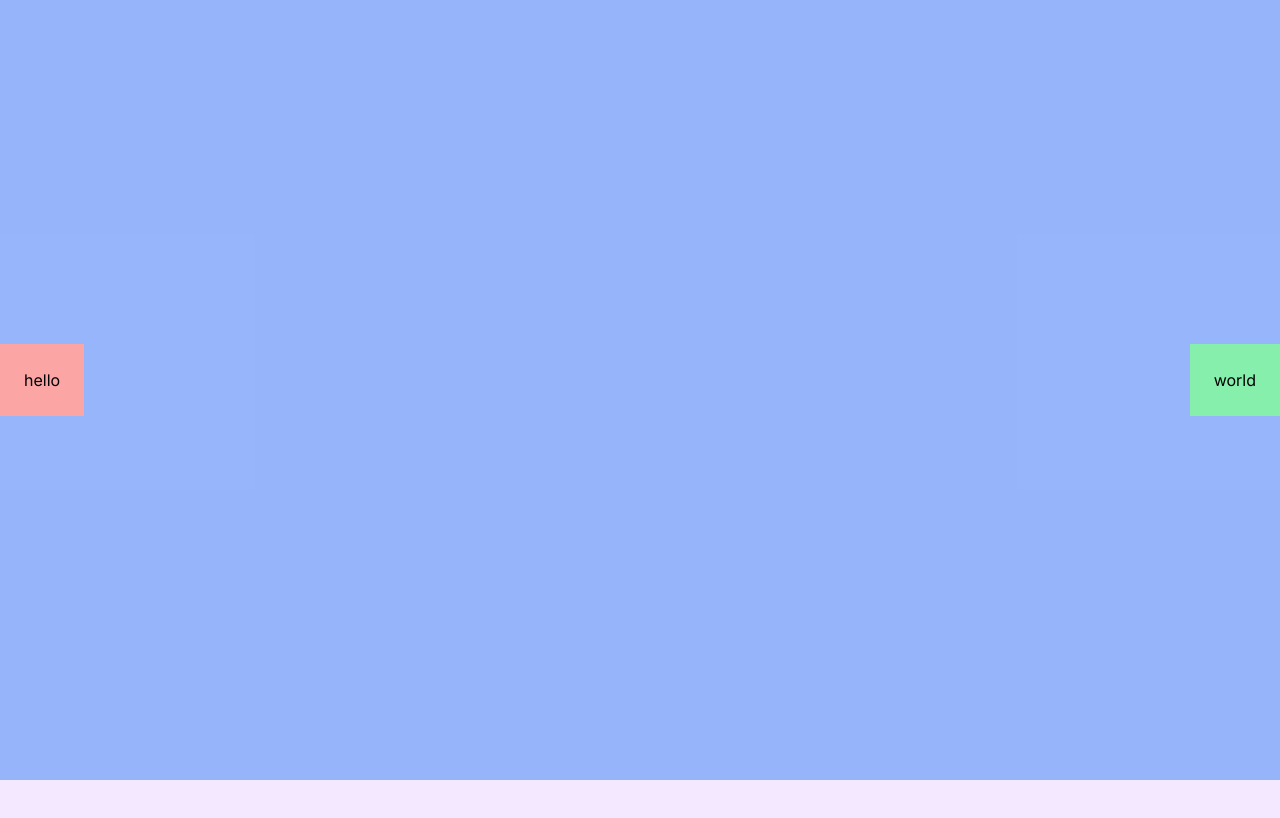
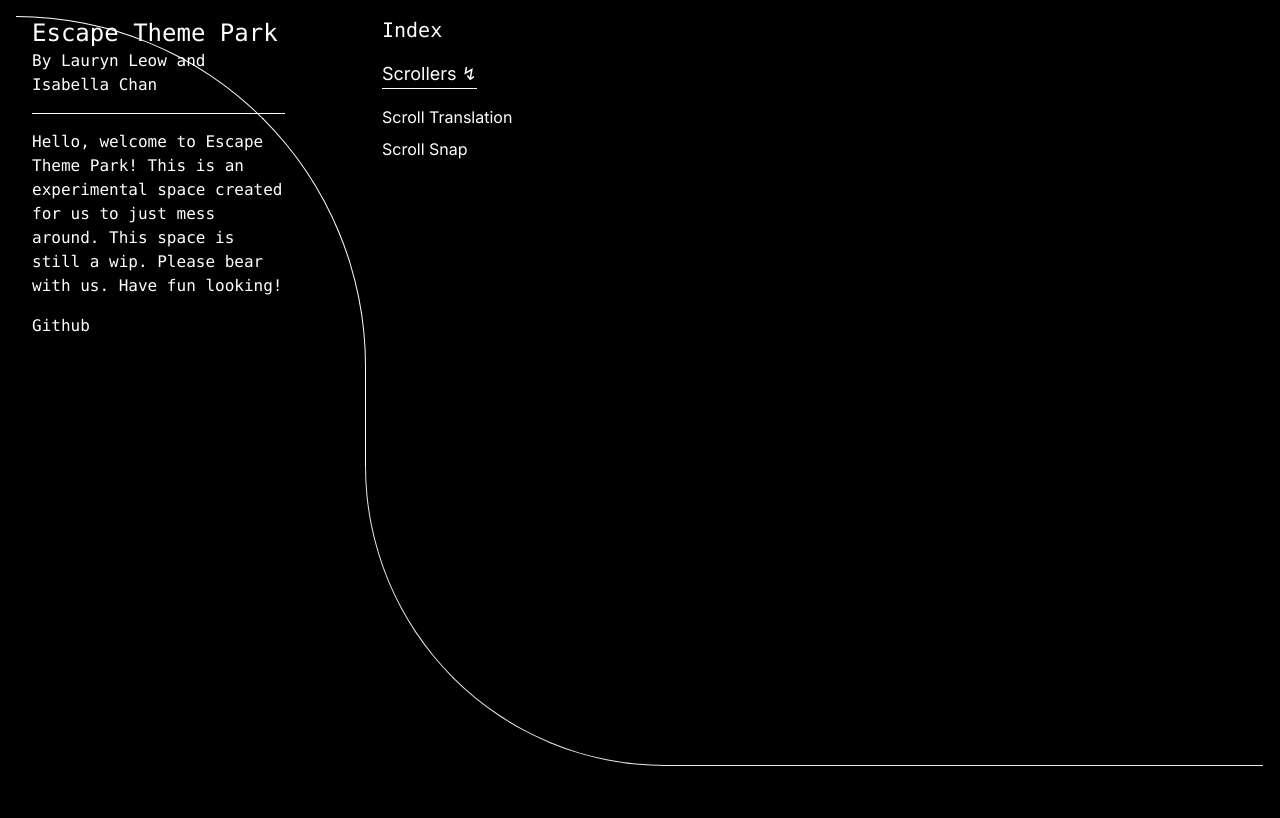
Before and after one commit to laurndrytime/escape-theme-park, a Next.js app in the folder apps/web/: page / in a window 1280 px wide. Shown: the top 818 px of the page. Built offline with nearby package versions, Linux system fonts and the light colour scheme.

Commit message:
feat: index page

```diff
--- a/apps/web/app/page.tsx
+++ b/apps/web/app/page.tsx
@@ -1,57 +1,101 @@
 "use client";
 
-import React, { useEffect, useState } from "react";
+import classNames from "classnames";
+import Link from "next/link";
+import { useState } from "react";
+import { motion, AnimatePresence } from "framer-motion";
 
 export default function Page(): JSX.Element {
-  const [scrollY, setScrollY] = useState<number>(0);
-  const height = 8000;
-
-  useEffect(() => {
-    const handleScroll = () => {
-      setScrollY(window.scrollY);
-      console.log("sup", window.scrollY);
-    };
-    handleScroll();
-    window.addEventListener("scroll", handleScroll);
-
-    return () => {
-      window.removeEventListener("scroll", handleScroll);
-    };
-  }, []);
-
   return (
-    <main className="relative w-full block overflow-auto">
-      <div
-        className={"w-full top-0 overflow-auto left-0 bg-purple-100"}
-        style={{
-          height: `${height}px`,
-        }}
-      >
-        <div className="w-screen bg-blue-500/50 block h-screen fixed bottom-[20px] pointer-events-none">
-          <div
-            className="absolute p-6 bg-red-300 text-black pointer-events-auto"
-            style={{
-              top: "50%",
-              left: `${(scrollY / height) * 50}%`,
-              transform: "translate(0, -50%)",
-            }}
-          >
-            hello
-          </div>
-          <div
-            className="absolute p-6 bg-green-300 text-black pointer-events-auto"
-            style={{ top: "50%", right: "0%", transform: "translate(0, -50%)" }}
-          >
-            world
+    <main className="p-4 w-full flex">
+      <div className="w-[350px] h-[450px] flex-shrink-0 border-t border-r transition-all hover:rounded-full hover:px-12 hover:py-12 rounded-se-full border-white pl-4 pr-20 py-0 hover:bg-white hover:text-black">
+        <div className="border-b w-full border-white pb-4">
+          <h1 className="font-mono text-2xl ">Escape Theme Park</h1>
+          <p className="font-mono text-md">
+            By{" "}
+            <a
+              className="hover:bg-black hover:text-white"
+              target="_blank"
+              href="https://instagram.com/bananaleow"
+            >
+              Lauryn Leow
+            </a>{" "}
+            and{" "}
+            <a
+              target="_blank"
+              className="hover:bg-black hover:text-white"
+              href="https://instagram.com/isachanjh"
+            >
+              Isabella Chan
+            </a>
+          </p>
+        </div>
+        <div className="py-4 font-mono">
+          <p>
+            Hello, welcome to Escape Theme Park! This is an experimental space
+            created for us to just mess around. This space is still a wip.
+            Please bear with us. Have fun looking!
+          </p>
+          <div className=" mt-4">
+            <a
+              className="hover:bg-black hover:text-white"
+              target="_blank"
+              href="https://github.com/laurndrytime/escape-theme-park"
+            >
+              Github
+            </a>
           </div>
         </div>
       </div>
-      <section className="bg-yellow-500 w-full h-screen">
-        Lorem ipsum, dolor sit amet consectetur adipisicing elit. Saepe fugit
-        provident at assumenda nobis ipsam facere, accusantium quisquam esse.
-        Earum quia neque assumenda officia architecto eos facilis laborum
-        dignissimos tempora.
-      </section>
+      <div className="w-full">
+        <div className="h-[450px] px-4">
+          <h3 className="font-mono mb-4 text-xl">Index</h3>
+          <Toggle label={"Scrollers"}>
+            <Link href="/scroll/translate">Scroll Translation</Link>
+            <Link href="/scroll/snap">Scroll Snap</Link>
+          </Toggle>
+        </div>
+        <div className="h-[300px] -ml-[1px] border-b border-l rounded-es-full w-full"></div>
+      </div>
     </main>
   );
 }
+
+function Toggle({
+  label,
+  children,
+}: {
+  label: string;
+  children: React.ReactNode;
+}) {
+  const [expand, setExpand] = useState<boolean>(true);
+  return (
+    <div>
+      <button
+        onClick={() => {
+          setExpand((expand) => !expand);
+        }}
+        className=" border-b border-white font-mont text-lg"
+      >
+        {label}{" "}
+        <span
+          className={classNames("transition-all", expand ? "" : "rotate-180")}
+        >
+          ↯
+        </span>
+      </button>
+      <AnimatePresence>
+        {expand && (
+          <motion.div
+            className="flex flex-col gap-2 py-4"
+            initial={{ opacity: 0, y: -20 }}
+            animate={{ opacity: 1, y: 0 }}
+            exit={{ opacity: 0, y: -20 }}
+          >
+            {children}
+          </motion.div>
+        )}
+      </AnimatePresence>
+    </div>
+  );
+}
--- /dev/null
+++ b/apps/web/app/scroll/translate/page.tsx
@@ -0,0 +1,57 @@
+"use client";
+
+import React, { useEffect, useState } from "react";
+
+export default function Page(): JSX.Element {
+  const [scrollY, setScrollY] = useState<number>(0);
+  const height = 8000;
+
+  useEffect(() => {
+    const handleScroll = () => {
+      setScrollY(window.scrollY);
+      console.log("sup", window.scrollY);
+    };
+    handleScroll();
+    window.addEventListener("scroll", handleScroll);
+
+    return () => {
+      window.removeEventListener("scroll", handleScroll);
+    };
+  }, []);
+
+  return (
+    <main className="relative w-full block overflow-auto">
+      <div
+        className={"w-full top-0 overflow-auto left-0 bg-purple-100"}
+        style={{
+          height: `${height}px`,
+        }}
+      >
+        <div className="w-screen bg-blue-500/50 block h-screen fixed bottom-[20px] pointer-events-none">
+          <div
+            className="absolute p-6 bg-red-300 text-black pointer-events-auto"
+            style={{
+              top: "50%",
+              left: `${(scrollY / height) * 50}%`,
+              transform: "translate(0, -50%)",
+            }}
+          >
+            hello
+          </div>
+          <div
+            className="absolute p-6 bg-green-300 text-black pointer-events-auto"
+            style={{ top: "50%", right: "0%", transform: "translate(0, -50%)" }}
+          >
+            world
+          </div>
+        </div>
+      </div>
+      <section className="bg-yellow-500 w-full h-screen">
+        Lorem ipsum, dolor sit amet consectetur adipisicing elit. Saepe fugit
+        provident at assumenda nobis ipsam facere, accusantium quisquam esse.
+        Earum quia neque assumenda officia architecto eos facilis laborum
+        dignissimos tempora.
+      </section>
+    </main>
+  );
+}
```
Also changed, not shown: apps/web/app/scroll/snap/page.tsx (renamed from apps/web/app/scroll-snap/page.tsx).
